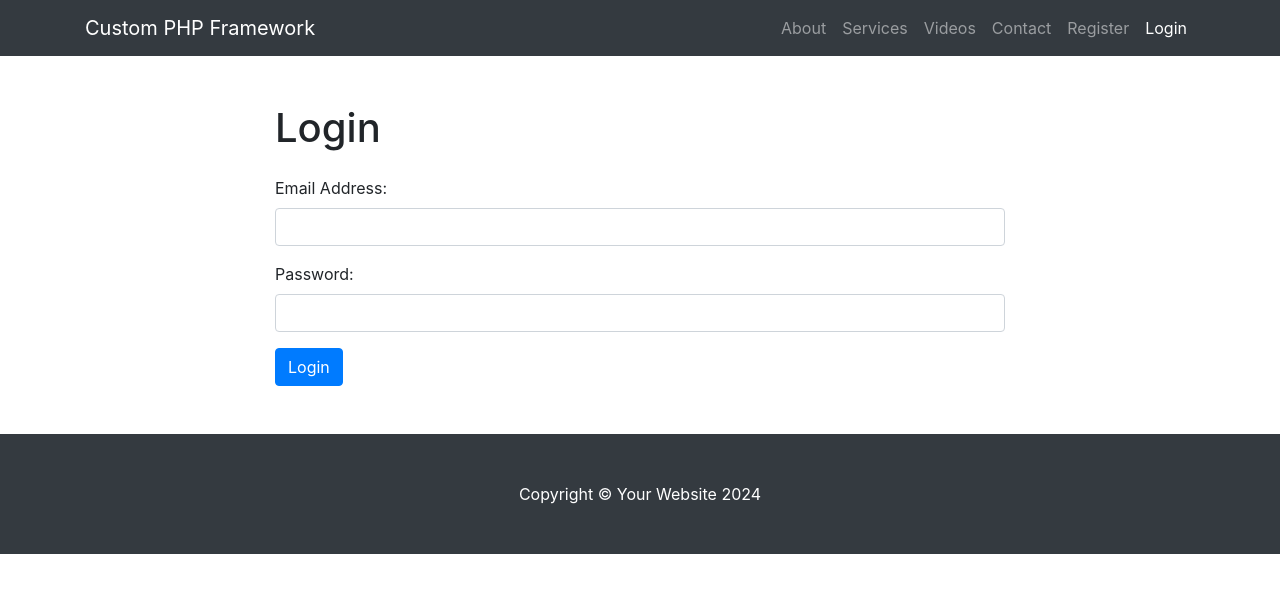
After one commit to tushersuvro/custom-php-framework, a PHP site: page /login in a window 1280 px wide. The commit adds this page. Shown: the top 593 px of the page. Run offline with PHP 8.4, Linux system fonts and the light colour scheme.

Commit message:
user login and logout without validation, password hashing and idempotency

```diff
--- /dev/null
+++ b/controllers/login.php
@@ -0,0 +1,3 @@
+<?php
+
+require BASE_PATH . 'views/login.view.php';
--- a/controllers/register_store.php
+++ b/controllers/register_store.php
@@ -20,7 +20,8 @@ if ( !$user ) {
 
     // marking a user has logged in
     $_SESSION['user'] = [
-        'email' => $email
+        'email' => $email,
+        'name' => $name
     ];
 
     // keeping session alive even browser is closed.. expire duration is 1 year
--- a/router.php
+++ b/router.php
@@ -11,6 +11,9 @@ $routes = [
     '/register' => 'controllers/register.php',
     '/register/store' => 'controllers/register_store.php',
     '/dashboard' => 'controllers/dashboard.php',
+    '/login' => 'controllers/login.php',
+    '/session/create' => 'controllers/session_store.php',
+    '/logout' => 'controllers/session_destroy.php',
 ];
 
 routeToController( $uri , $routes );
--- /dev/null
+++ b/views/login.view.php
@@ -0,0 +1,38 @@
+<?php require BASE_PATH . 'views/partials/header.php' ?>
+<?php require BASE_PATH . 'views/partials/nav.php' ?>
+
+    <!-- Page Content-->
+    <section class="py-5">
+        <div class="container">
+
+            <!-- Contact Form-->
+            <!-- In order to set the email address and subject line for the contact form go to the assets/mail/contact_me.php file.-->
+            <div class="row justify-content-center">
+                <div class="col-lg-8">
+                    <!-- Page Heading/Breadcrumbs-->
+                    <h1 class="mb-4">
+                        Login
+                    </h1>
+                    <form id="contactForm" name="sentMessage" action="/session/create" method="POST" novalidate>
+                        <div class="control-group form-group">
+                            <div class="controls">
+                                <label>Email Address:</label>
+                                <input required class="form-control" id="email" name="email" type="email"/>
+                            </div>
+                        </div>
+                        <div class="control-group form-group">
+                            <div class="controls">
+                                <label>Password:</label>
+                                <input required class="form-control" id="password" name="password" type="password" />
+                            </div>
+                        </div>
+                        <div id="success"></div>
+                        <!-- For success/fail messages-->
+                        <button class="btn btn-primary" id="sendMessageButton" type="submit">Login</button>
+                    </form>
+                </div>
+            </div>
+        </div>
+    </section>
+
+<?php require BASE_PATH . 'views/partials/footer.php' ?>
--- a/views/partials/nav.php
+++ b/views/partials/nav.php
@@ -10,9 +10,11 @@
                 <li class="nav-item <?= isCurrentURI(['/videos','/video']) ? 'active' : '' ?>"><a class="nav-link" href="/videos">Videos</a></li>
                 <li class="nav-item "><a class="nav-link" href="/contact.html">Contact</a></li>
                 <?php if ($_SESSION['user'] ?? false) : ?>
-                <li class="nav-item "><a class="nav-link" href="/dashboard">Dashboard</a></li>
+                <li class="nav-item "><a class="nav-link" href="/dashboard"><?= $_SESSION['user']['name'] ?></a></li>
+                <li class="nav-item "><a class="nav-link" href="/logout">Logout</a></li>
                 <?php else: ?>
-                    <li class="nav-item "><a class="nav-link" href="/register">Register</a></li>
+                    <li class="nav-item <?= isCurrentURI(['/register']) ? 'active' : '' ?>"><a class="nav-link" href="/register">Register</a></li>
+                    <li class="nav-item <?= isCurrentURI(['/login']) ? 'active' : '' ?>"><a class="nav-link" href="/login">Login</a></li>
                 <?php endif; ?>
             </ul>
         </div>
```
Also changed, not shown: controllers/session_destroy.php (added, +10 -0 lines), controllers/session_store.php (added, +25 -0 lines).
